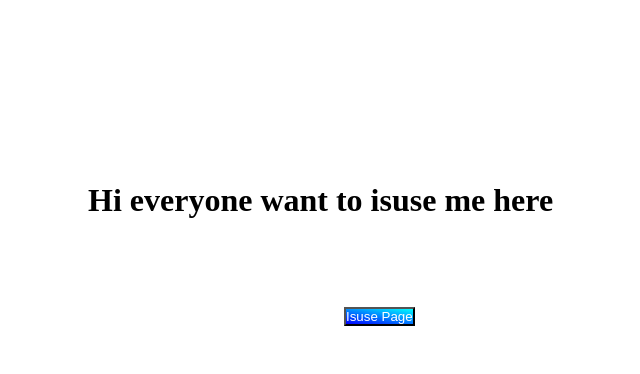
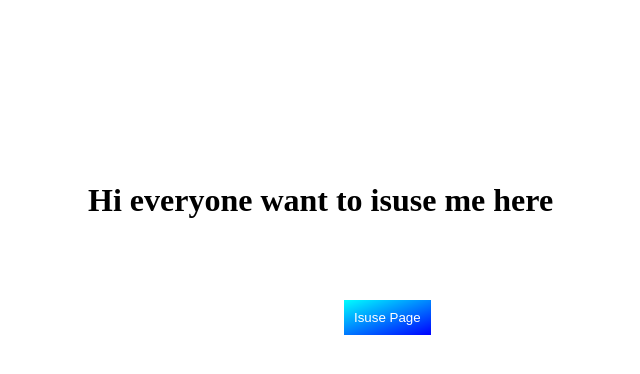
Before and after one commit to Sayyidalijufri/Issue_sayyid, a plain HTML site: page index.html in a window 1280 px wide. In both pictures the pointer is over the button "Isuse Page". Shown: the whole page, without its empty margins (232-872 px from the left). Drawn offline with Linux system fonts and the light colour scheme.

Commit message:
initial commit

```diff
--- a/style.css
+++ b/style.css
@@ -19,5 +19,15 @@ h2{
 
 button{
   background:linear-gradient(190deg, aqua, blue);
-  color: white
+  color: white;
+  outline:0;
+  border: 0;
+  padding: 10px;
 }
+button:hover{
+  background:linear-gradient(160deg, aqua, blue);
+  color: white;
+  outline:0;
+  border: 0;
+  padding: 10px;
+}
```
